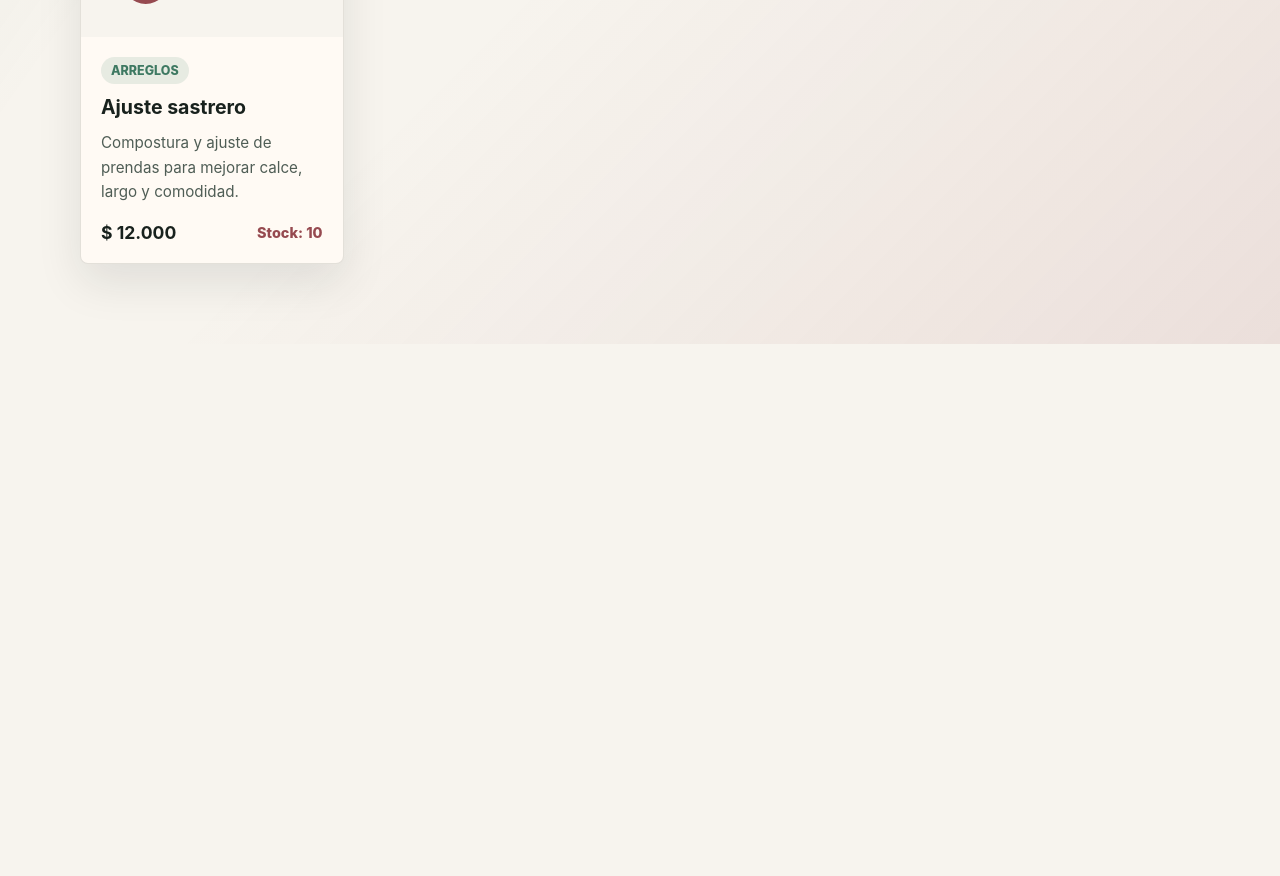
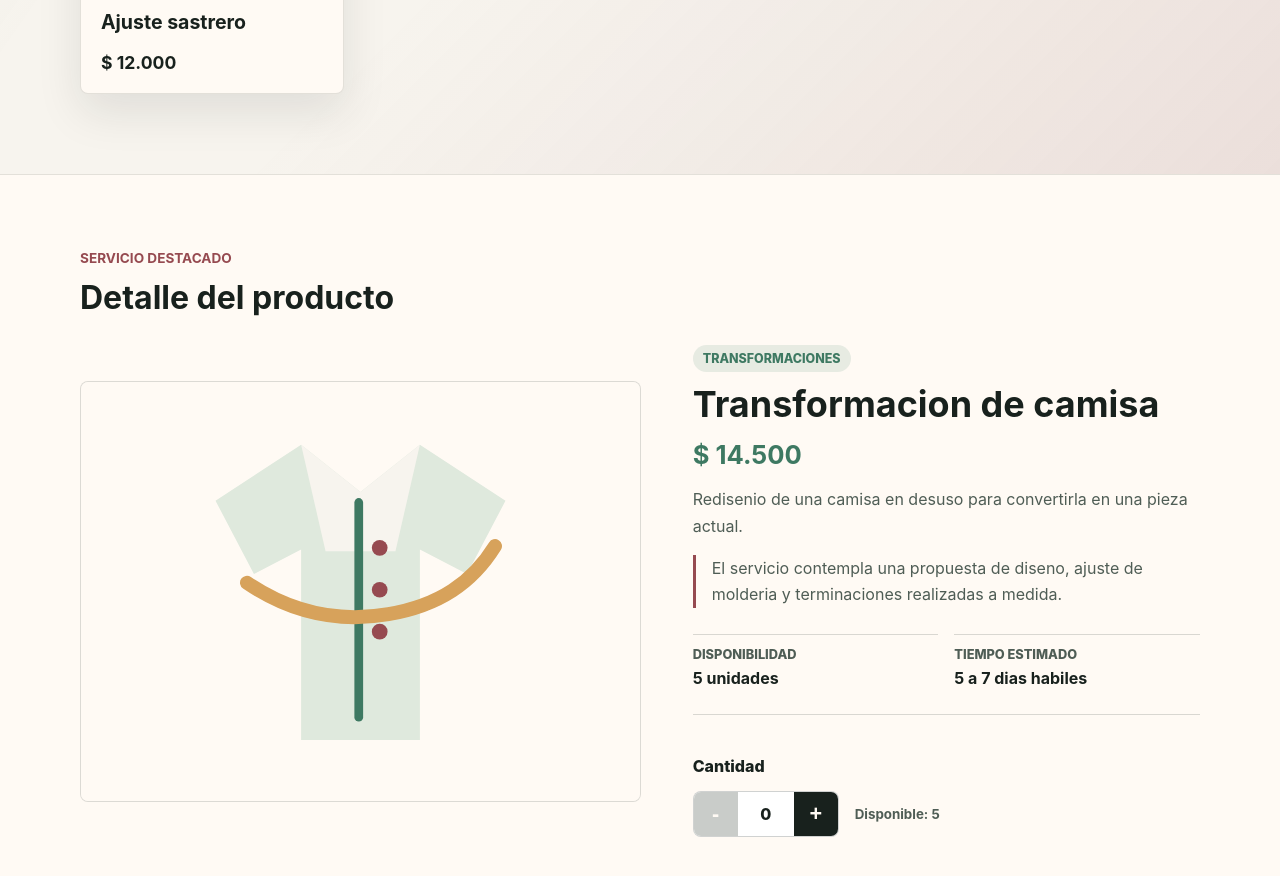
Before and after one commit to iblsolutionstech/Proyecto-React-Atelier-Yanina-Cattadori, a React (Vite) app: page / in a window 1280 px wide. Shown: the part 1100-1976 px from the top of the page. Before the commit the page ends 1444 px from the top, so only its background shows below. Built offline with nearby package versions, Linux system fonts and the light colour scheme.

Commit message:
Detalle de productos

```diff
--- a/src/App.jsx
+++ b/src/App.jsx
@@ -1,3 +1,4 @@
+import ItemDetailContainer from './components/ItemDetailContainer.jsx'
 import ItemListContainer from './components/ItemListContainer.jsx'
 import Navbar from './components/Navbar.jsx'
 
@@ -6,6 +7,7 @@ function App() {
     <>
       <Navbar />
       <ItemListContainer greeting="Bienvenidos a YaninaCattadori" />
+      <ItemDetailContainer productId="yc-transformacion-camisa" />
     </>
   )
 }
--- a/src/components/Item.jsx
+++ b/src/components/Item.jsx
@@ -11,10 +11,8 @@ function Item({ product }) {
       <div className="product-info">
         <span className="product-category">{product.category}</span>
         <h2>{product.name}</h2>
-        <p>{product.description}</p>
         <div className="product-meta">
           <strong>{currencyFormatter.format(product.price)}</strong>
-          <span>Stock: {product.stock}</span>
         </div>
       </div>
     </article>
--- /dev/null
+++ b/src/components/ItemCount.jsx
@@ -0,0 +1,31 @@
+import { useState } from 'react'
+
+function ItemCount({ stock }) {
+  const [quantity, setQuantity] = useState(0)
+
+  const decrease = () => {
+    setQuantity((currentQuantity) => Math.max(0, currentQuantity - 1))
+  }
+
+  const increase = () => {
+    setQuantity((currentQuantity) => Math.min(stock, currentQuantity + 1))
+  }
+
+  return (
+    <div className="item-count" aria-label="Selector de cantidad">
+      <p className="item-count-label">Cantidad</p>
+      <div className="item-count-controls">
+        <button type="button" onClick={decrease} disabled={quantity === 0} aria-label="Restar una unidad">
+          -
+        </button>
+        <span aria-live="polite">{quantity}</span>
+        <button type="button" onClick={increase} disabled={quantity === stock} aria-label="Sumar una unidad">
+          +
+        </button>
+      </div>
+      <small>Disponible: {stock}</small>
+    </div>
+  )
+}
+
+export default ItemCount
--- /dev/null
+++ b/src/components/ItemDetail.jsx
@@ -0,0 +1,40 @@
+import ItemCount from './ItemCount.jsx'
+
+const currencyFormatter = new Intl.NumberFormat('es-AR', {
+  style: 'currency',
+  currency: 'ARS',
+  maximumFractionDigits: 0,
+})
+
+function ItemDetail({ product }) {
+  return (
+    <article className="product-detail">
+      <div className="product-detail-image-wrapper">
+        <img className="product-detail-image" src={product.img} alt={product.name} />
+      </div>
+
+      <div className="product-detail-info">
+        <span className="product-category">{product.category}</span>
+        <h2>{product.name}</h2>
+        <strong className="product-detail-price">{currencyFormatter.format(product.price)}</strong>
+        <p>{product.description}</p>
+        <p className="product-detail-description">{product.details}</p>
+
+        <dl className="product-detail-data">
+          <div>
+            <dt>Disponibilidad</dt>
+            <dd>{product.stock} unidades</dd>
+          </div>
+          <div>
+            <dt>Tiempo estimado</dt>
+            <dd>{product.estimatedTime}</dd>
+          </div>
+        </dl>
+
+        <ItemCount stock={product.stock} />
+      </div>
+    </article>
+  )
+}
+
+export default ItemDetail
--- /dev/null
+++ b/src/components/ItemDetailContainer.jsx
@@ -0,0 +1,58 @@
+import { useEffect, useState } from 'react'
+import { getProductById } from '../services/getProductById.js'
+import ItemDetail from './ItemDetail.jsx'
+
+function ItemDetailContainer({ productId }) {
+  const [product, setProduct] = useState(null)
+  const [isLoading, setIsLoading] = useState(true)
+  const [error, setError] = useState('')
+
+  useEffect(() => {
+    let isActive = true
+
+    setProduct(null)
+    setError('')
+    setIsLoading(true)
+
+    getProductById(productId)
+      .then((selectedProduct) => {
+        if (isActive) {
+          setProduct(selectedProduct)
+        }
+      })
+      .catch((requestError) => {
+        if (isActive) {
+          setError(requestError.message)
+        }
+      })
+      .finally(() => {
+        if (isActive) {
+          setIsLoading(false)
+        }
+      })
+
+    return () => {
+      isActive = false
+    }
+  }, [productId])
+
+  if (isLoading) {
+    return <p className="detail-status">Cargando detalle del producto...</p>
+  }
+
+  if (error) {
+    return <p className="detail-status detail-status-error">{error}</p>
+  }
+
+  return (
+    <section className="product-detail-section" aria-labelledby="product-detail-title">
+      <div className="product-detail-heading">
+        <p className="eyebrow">Servicio destacado</p>
+        <h2 id="product-detail-title">Detalle del producto</h2>
+      </div>
+      <ItemDetail product={product} />
+    </section>
+  )
+}
+
+export default ItemDetailContainer
--- a/src/index.css
+++ b/src/index.css
@@ -239,6 +239,169 @@ p {
   font-weight: 800;
 }
 
+.detail-status {
+  max-width: none;
+  margin: 0;
+  padding: 72px 20px;
+  background: #fffaf4;
+  text-align: center;
+  font-weight: 700;
+}
+
+.detail-status-error {
+  color: #964a50;
+}
+
+.product-detail-section {
+  width: 100%;
+  border-top: 1px solid rgba(24, 33, 29, 0.12);
+  background: #fffaf4;
+  padding: 72px 20px 88px;
+}
+
+.product-detail-heading {
+  width: min(100%, 1120px);
+  margin: 0 auto 28px;
+}
+
+.product-detail-heading .eyebrow {
+  margin-bottom: 8px;
+}
+
+.product-detail-heading h2 {
+  margin: 0;
+  color: #18211d;
+  font-size: 2rem;
+  line-height: 1.2;
+}
+
+.product-detail {
+  width: min(100%, 1120px);
+  margin: 0 auto;
+  display: grid;
+  grid-template-columns: minmax(0, 1.05fr) minmax(320px, 0.95fr);
+  gap: 52px;
+  align-items: center;
+}
+
+.product-detail-image-wrapper {
+  overflow: hidden;
+  border: 1px solid rgba(24, 33, 29, 0.12);
+  border-radius: 8px;
+  background: #f7f4ee;
+}
+
+.product-detail-image {
+  display: block;
+  width: 100%;
+  aspect-ratio: 4 / 3;
+  object-fit: cover;
+}
+
+.product-detail-info h2 {
+  margin: 0;
+  color: #18211d;
+  font-size: 2.25rem;
+  line-height: 1.15;
+}
+
+.product-detail-info p {
+  margin-top: 16px;
+  font-size: 1rem;
+  line-height: 1.65;
+}
+
+.product-detail-price {
+  display: block;
+  margin-top: 14px;
+  color: #3e7962;
+  font-size: 1.6rem;
+}
+
+.product-detail-description {
+  border-left: 3px solid #964a50;
+  padding-left: 16px;
+}
+
+.product-detail-data {
+  display: grid;
+  grid-template-columns: repeat(2, minmax(0, 1fr));
+  gap: 16px;
+  margin: 26px 0;
+}
+
+.product-detail-data div {
+  border-top: 1px solid rgba(24, 33, 29, 0.16);
+  padding-top: 12px;
+}
+
+.product-detail-data dt {
+  color: #4f5d55;
+  font-size: 0.8rem;
+  font-weight: 800;
+  text-transform: uppercase;
+}
+
+.product-detail-data dd {
+  margin: 6px 0 0;
+  color: #18211d;
+  font-weight: 700;
+}
+
+.item-count {
+  display: flex;
+  align-items: center;
+  flex-wrap: wrap;
+  gap: 12px 16px;
+  border-top: 1px solid rgba(24, 33, 29, 0.16);
+  padding-top: 22px;
+}
+
+.item-count-label {
+  width: 100%;
+  margin: 0;
+  color: #18211d;
+  font-size: 0.92rem;
+  font-weight: 800;
+}
+
+.item-count-controls {
+  display: grid;
+  grid-template-columns: 44px 56px 44px;
+  align-items: center;
+  overflow: hidden;
+  border: 1px solid rgba(24, 33, 29, 0.2);
+  border-radius: 8px;
+  background: #fff;
+}
+
+.item-count-controls button {
+  width: 44px;
+  height: 44px;
+  border: 0;
+  background: #18211d;
+  color: #fffaf4;
+  font-size: 1.35rem;
+  font-weight: 700;
+  cursor: pointer;
+}
+
+.item-count-controls button:disabled {
+  background: #c9ccc9;
+  cursor: not-allowed;
+}
+
+.item-count-controls span {
+  min-width: 56px;
+  text-align: center;
+  font-weight: 800;
+}
+
+.item-count small {
+  color: #4f5d55;
+  font-weight: 700;
+}
+
 @media (max-width: 760px) {
   .navbar-content {
     position: relative;
@@ -260,6 +423,15 @@ p {
     top: 14px;
     right: 20px;
   }
+
+  .product-detail {
+    grid-template-columns: 1fr;
+    gap: 30px;
+  }
+
+  .product-detail-info h2 {
+    font-size: 1.8rem;
+  }
 }
 
 @media (max-width: 420px) {
@@ -272,4 +444,12 @@ p {
     font-size: 0.88rem;
     padding: 7px 10px;
   }
+
+  .product-detail-section {
+    padding: 56px 18px 68px;
+  }
+
+  .product-detail-data {
+    grid-template-columns: 1fr;
+  }
 }
--- a/src/mock/asyncMock.js
+++ b/src/mock/asyncMock.js
@@ -1,4 +1,4 @@
-const products = [
+export const products = [
   {
     id: 'yc-remiendo-denim',
     name: 'Remiendo visible denim',
@@ -7,6 +7,8 @@ const products = [
     img: '/products/remiendo-denim.svg',
     stock: 8,
     description: 'Intervencion artesanal para reforzar jeans, camperas y prendas de denim.',
+    details: 'Incluye evaluacion de la zona danada, refuerzo interior y terminacion visible con costuras decorativas.',
+    estimatedTime: '3 a 5 dias habiles',
   },
   {
     id: 'yc-transformacion-camisa',
@@ -16,6 +18,8 @@ const products = [
     img: '/products/transformacion-camisa.svg',
     stock: 5,
     description: 'Redisenio de una camisa en desuso para convertirla en una pieza actual.',
+    details: 'El servicio contempla una propuesta de diseno, ajuste de molderia y terminaciones realizadas a medida.',
+    estimatedTime: '5 a 7 dias habiles',
   },
   {
     id: 'yc-bolso-retazos',
@@ -25,6 +29,8 @@ const products = [
     img: '/products/bolso-retazos.svg',
     stock: 4,
     description: 'Bolso confeccionado con recortes recuperados de talleres y prendas antiguas.',
+    details: 'Cada bolso combina textiles seleccionados, forreria recuperada y manijas reforzadas para uso cotidiano.',
+    estimatedTime: 'Entrega en 3 dias habiles',
   },
   {
     id: 'yc-falda-reciclada',
@@ -34,6 +40,8 @@ const products = [
     img: '/products/falda-reciclada.svg',
     stock: 3,
     description: 'Prenda unica creada a partir de telas recuperadas y terminaciones a medida.',
+    details: 'La composicion aprovecha materiales textiles existentes y puede incluir pequenas variaciones propias del proceso artesanal.',
+    estimatedTime: 'Entrega en 4 dias habiles',
   },
   {
     id: 'yc-ajuste-sastrero',
@@ -43,6 +51,8 @@ const products = [
     img: '/products/ajuste-sastrero.svg',
     stock: 10,
     description: 'Compostura y ajuste de prendas para mejorar calce, largo y comodidad.',
+    details: 'Incluye prueba inicial, marcado personalizado y correcciones de terminacion segun el tipo de prenda.',
+    estimatedTime: '2 a 4 dias habiles',
   },
 ]
 
--- /dev/null
+++ b/src/services/getProductById.js
@@ -0,0 +1,16 @@
+import { products } from '../mock/asyncMock.js'
+
+export function getProductById(productId) {
+  return new Promise((resolve, reject) => {
+    setTimeout(() => {
+      const product = products.find((item) => item.id === productId)
+
+      if (product) {
+        resolve(product)
+        return
+      }
+
+      reject(new Error('Producto no encontrado'))
+    }, 1000)
+  })
+}
```
Also changed, not shown: 1 other file (tests, documents, lock files or other folders).
